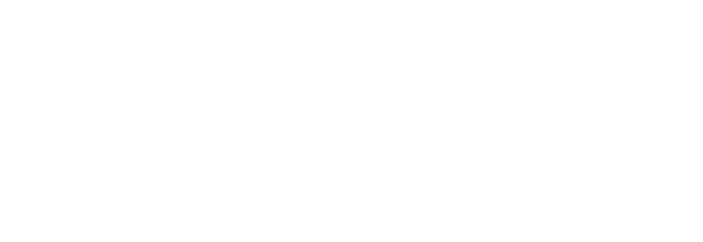
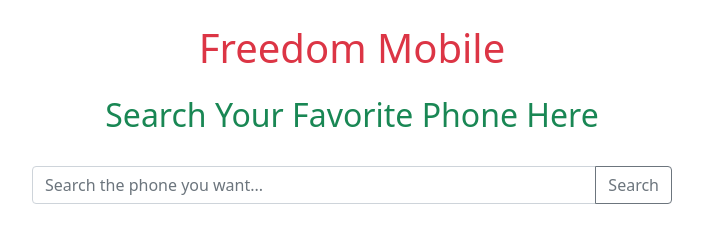
Before and after one commit to Ahsan75412/Phone-Hunter-Search, a plain HTML site: page index.html in a window 1280 px wide. Shown: the whole page, without its empty margins (288-991 px from the left). Drawn offline with nearby package versions, Linux system fonts and the light colour scheme.

Commit message:
search bar value shows the console in text

```diff
--- a/index.html
+++ b/index.html
@@ -9,18 +9,18 @@
 
 
 </head>
-<body>
+<body class="bg-gray">
+    <!-- brand Name  -->
+    <h1 class="text-center text-danger mt-4">Freedom Mobile</h1>
+    <!-- heading  -->
+    <h2 class="text-center text-success mt-4 pb-4">Search Your Favorite Phone Here</h2>
 
+    <!-- search area here  -->
 
-
-
-
-
-
-
-
-
-
+    <div class="input-group mb-3 w-50 mx-auto">
+        <input id="search-field" type="text" class="form-control" placeholder="Search the phone you want..." aria-label="Recipient's username" aria-describedby="button-addon2">
+        <button onclick="searchPhone()" class="btn btn-outline-secondary" type="button" id="btn-search">Search</button>
+      </div>
 
 
 
--- a/js-hub/index.js
+++ b/js-hub/index.js
@@ -1 +1,8 @@
-console.log('Linked !');
+
+
+const searchPhone = () => {
+    const searchBar = document.getElementById('search-field');
+    // console.log(searchBar);
+    const textSearch = searchBar.value ;
+    console.log(textSearch);
+}
```
